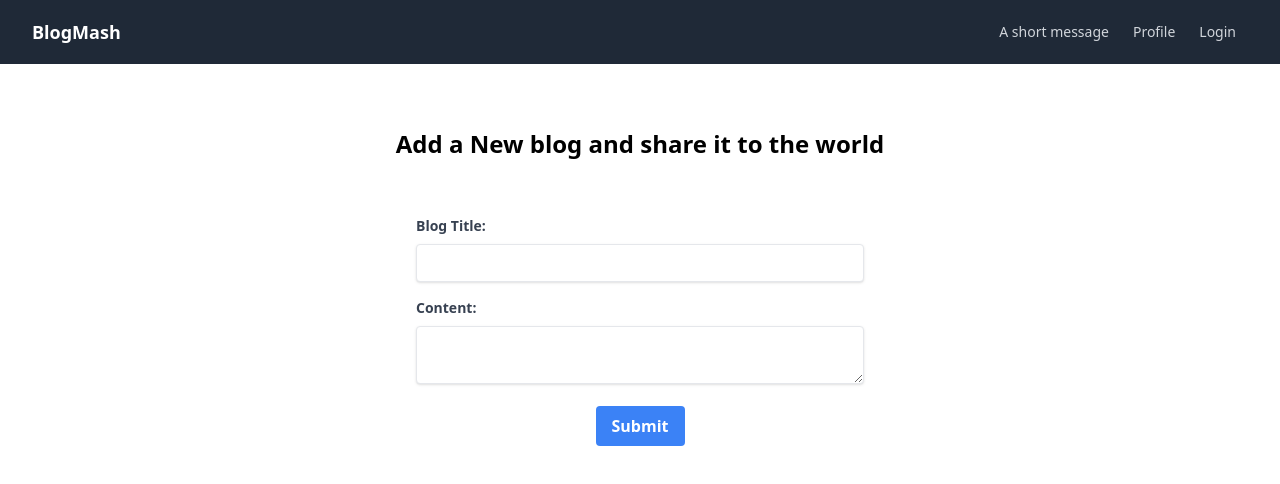
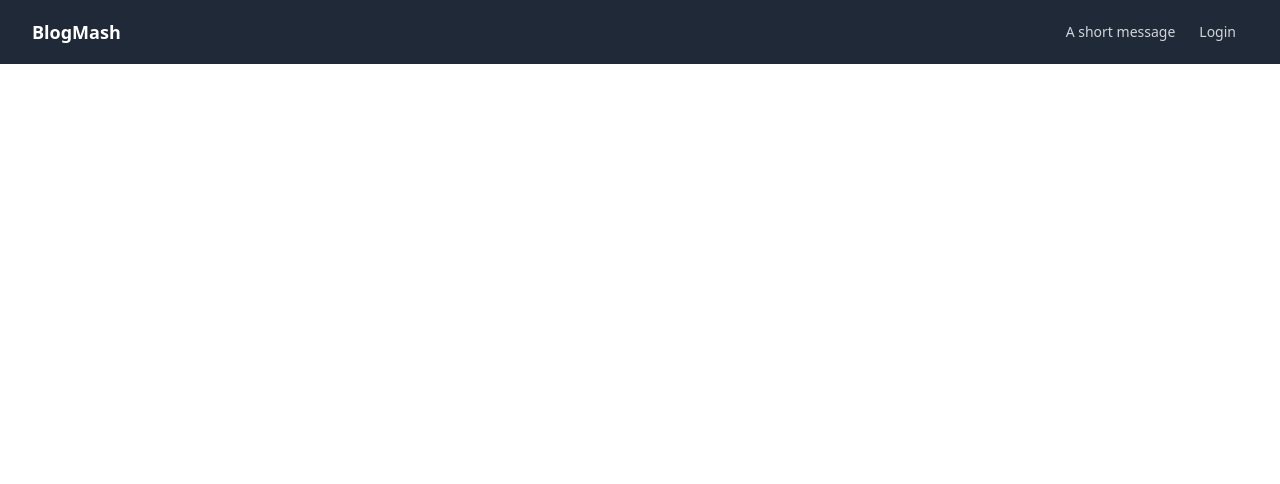
Before and after one commit to SakunPanthi123/blogmash, a Next.js app: page /profile in a window 1280 px wide. Shown: the top 484 px of the page. Built offline with nearby package versions, Linux system fonts and the light colour scheme.

Commit message:
making auth a little more complete

```diff
--- a/app/layout.jsx
+++ b/app/layout.jsx
@@ -5,12 +5,12 @@ import '@styles/global.css'
 import SessionContext from '@components/SessionProvider'
 
 const RootLayout = ({ children }) => {
-  const [username, updateName] = useState()
+  const [username, updateName] = useState('')
   return (
     <SessionContext.Provider value={{ username, updateName }}>
       <html>
-        <body>
-          <Nav />
+      <Nav />
+        <body className='mt-24'>
           {children}
         </body>
       </html>
--- a/app/login/page.jsx
+++ b/app/login/page.jsx
@@ -1,11 +1,14 @@
 // this is the login page for the app containing username and password only for now
 
 'use client'
-import { useState } from 'react'
+import { useState, useContext } from 'react'
 import { useRouter } from 'next/navigation'
+import SessionContext from '@components/SessionProvider'
 import Link from 'next/link'
 
 const Login = () => {
+    const { updateName } = useContext(SessionContext)
+
     const router = useRouter()
     const [username, setUsername] = useState('')
     const [password, setPassword] = useState('')
@@ -20,6 +23,7 @@ const Login = () => {
         })
 
         if (response.ok) {
+            updateName(username)
             router.push('/')
         }
         else{
--- a/app/profile/page.jsx
+++ b/app/profile/page.jsx
@@ -1,8 +1,10 @@
 'use client'
-import { useState } from 'react'
+import { useState, useContext } from 'react'
 import { useRouter } from 'next/navigation'
+import SessionContext from '@components/SessionProvider'
 
 const Profile = () => {
+  const { username, updateName } = useContext(SessionContext)
   const router = useRouter()
   const [title, setTitle] = useState('');
   const [content, setContent] = useState('');
@@ -39,6 +41,31 @@ const Profile = () => {
 
   return (
     <div className='px-8'>
+      {
+        username ? (
+          <div className=''>
+            <h1 className='felx items-center text-2xl font-bold text-center mt-16'>
+              Welcome {username}
+            </h1>
+            <div className='flex'>
+              <button
+                className="bg-red-500 hover:bg-red-700 text-white font-bold py-2 px-4 rounded mt-4 mx-auto"
+
+                onClick={async () => {
+                  const conf = confirm('Are you sure you want to logout?')
+                  if (conf) {
+                    updateName('')
+                    router.push('/login')
+                  } else {
+                    return
+                  }
+                }}
+              >
+                Logout
+              </button>
+            </div>
+
+
             <div>
               <h1 className='text-2xl font-bold text-center mt-16'>
                 Add a New blog and share it to the world
@@ -77,8 +104,9 @@ const Profile = () => {
                   Submit
                 </button>
               </div>
-      </form>
+            </form></div>) : <div></div>}
     </div>
+
   )
 }
 
--- a/components/Nav.jsx
+++ b/components/Nav.jsx
@@ -1,8 +1,11 @@
 import Link from 'next/link'
+import {useContext} from 'react'
+import SessionContext from './SessionProvider'
 
 const Nav = () => {
+  const {username} = useContext(SessionContext)
   return (
-    <nav className="bg-gray-800">
+    <nav className="bg-gray-800 w-full fixed top-0">
       <div className="max-w-7xl mx-auto px-4 sm:px-6 lg:px-8">
         <div className="flex items-center justify-between h-16">
           <div className="flex-shrink-0">
@@ -19,19 +22,22 @@ const Nav = () => {
             >
               A short message
             </Link>
+            {
+              username ?
             <Link
               href="/profile"
               className="text-gray-300 hover:bg-gray-700 hover:text-white px-3 py-2 rounded-md text-sm font-medium"
             >
-              Profile
-            </Link>
-
-            <Link
+              My Profile
+            </Link>: <Link
               href="/login"
               className="text-gray-300 hover:bg-gray-700 hover:text-white px-3 py-2 rounded-md text-sm font-medium"
             >
               Login
             </Link>
+            }
+
+
           </div>
         </div>
       </div>
```
Lines whose indentation alone changed are shown as unchanged.
